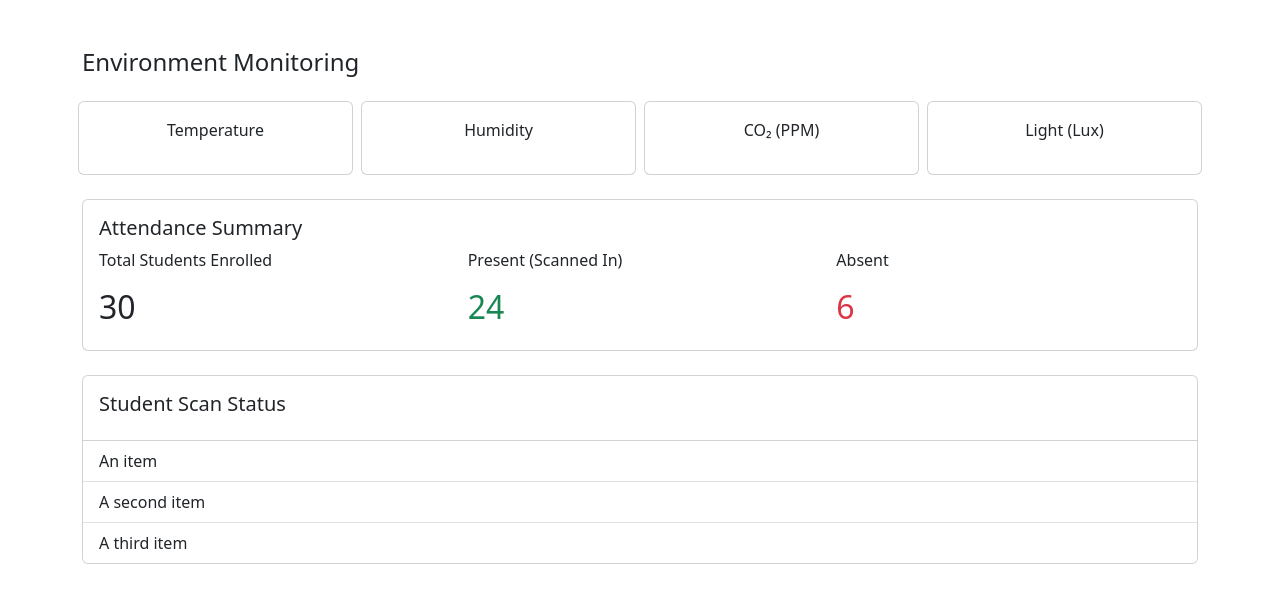
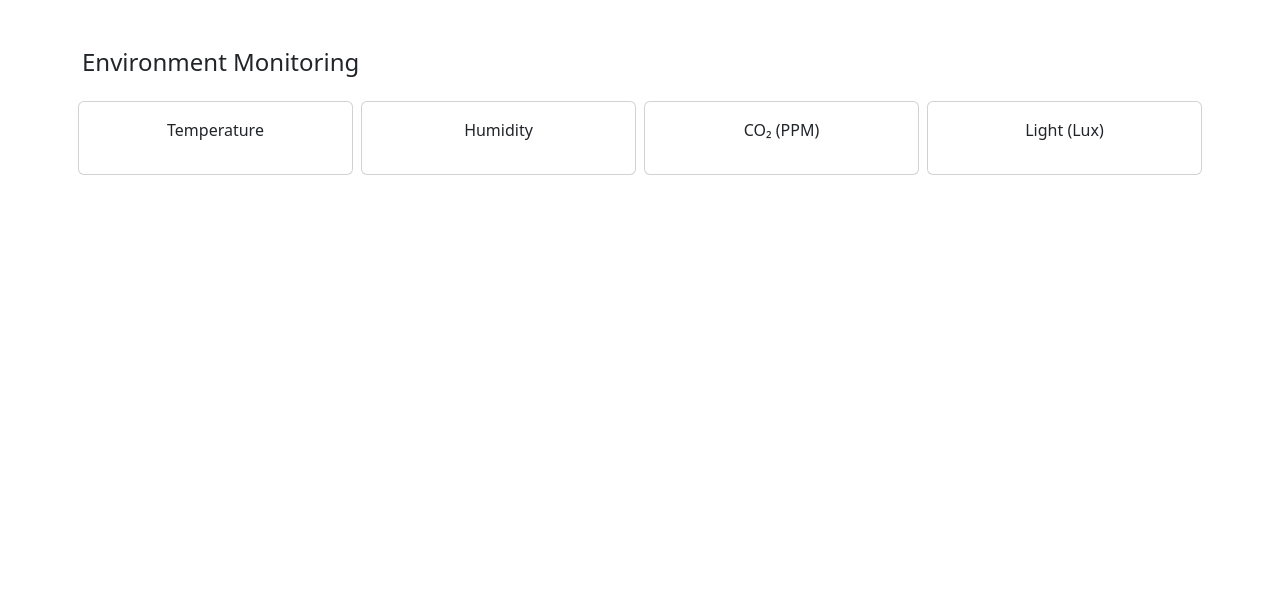
Before and after one commit to amirfirdausismail0/amirfirdausismail0.github.io, a website built with webpack: page src/index.html in a window 1280 px wide. Built offline with nearby package versions, Linux system fonts and the light colour scheme; some packages are replaced by stand-ins of ours; no server answers; the database is empty.

Commit message:
removed html code for student attendance

```diff
--- a/src/index.html
+++ b/src/index.html
@@ -53,51 +53,6 @@
 
     </div>
 
-    <div class="container pt-4">
-
-      <div class="card h-100">
-        <div class="card-body">
-          <h5 class="card-title">Attendance Summary</h5>
-
-          <div class="row">
-
-            <div class="col">
-              <p>Total Students Enrolled</p>
-              <h2 id="total_student_text">30</h2>
-            </div>
-
-            <div class="col">
-              <p>Present (Scanned In)</p>
-              <h2 id="present_text" class="text-success">24</h2>
-            </div>
-
-            <div class="col">
-              <p>Absent</p>
-              <h2 id="absent_text" class="text-danger">6</h2>
-            </div>
-
-          </div>
-
-        </div>
-      </div>
-
-    </div>
-
-    <div class="container pt-4">
-
-      <div class="card">
-        <div class="card-body">
-          <h5 class="card-title">Student Scan Status</h5>
-        </div>
-        <ul id="text_student_list" class="list-group list-group-flush">
-          <li class="list-group-item">An item</li>
-          <li class="list-group-item">A second item</li>
-          <li class="list-group-item">A third item</li>
-        </ul>
-      </div>
-
-    </div>
-
     <script> src="main.js"</script>
   </body>
 </html>
--- a/src/js/main.js
+++ b/src/js/main.js
@@ -1,7 +1,5 @@
 import { initializeApp } from "firebase/app";
 import { getDatabase, onValue, ref, set, push, query, limitToLast } from "firebase/database";
-
-import { getAuth, signInWithPopup, GoogleAuthProvider } from "firebase/auth";
 
 const firebaseConfig = {
   apiKey: "AIzaSyBjbzbTm00LCU_c03O-ijwn-SH_I1NLoWI",
```
